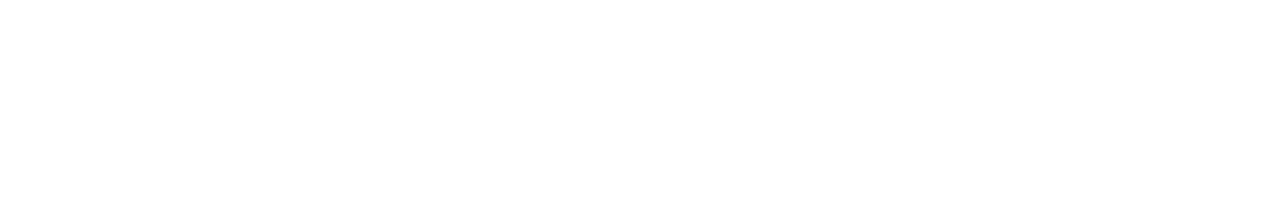
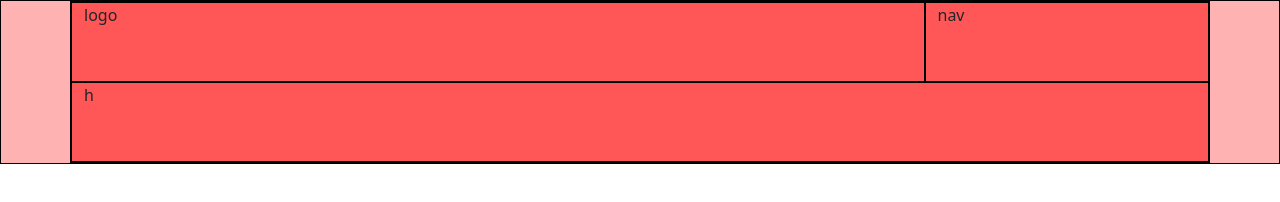
Before and after one commit to Laroussi-Sarhane/html-css-bootstrap-freelancer, a plain HTML site: page index.html in a window 1280 px wide. Drawn offline with nearby package versions, Linux system fonts and the light colour scheme.

Commit message:
add header

```diff
--- a/index.html
+++ b/index.html
@@ -11,6 +11,21 @@
   <title>freelence bootstrap</title>
 </head>
 <body>
+  <header class="container-fluid ">
+    <div class="container">
+
+      <div class="row ">
+        <div class="col-xs-9 col-sm-8 col-xl-9">logo</div>
+        <div class="col-xs-3 col-sm-4 col-xl-3 ">nav</div>
+        <div class="col">h
+
+        </div>
+
+      </div>
+
+    </div>
+
+  </header>
 
 </body>
 </html>
--- a/style.css
+++ b/style.css
@@ -2,4 +2,5 @@
   background-color: rgba(255, 0, 0, 0.3);
   border: 1px solid black;
   min-height: 80px;
+  /* heigth di debug */
 }
```
